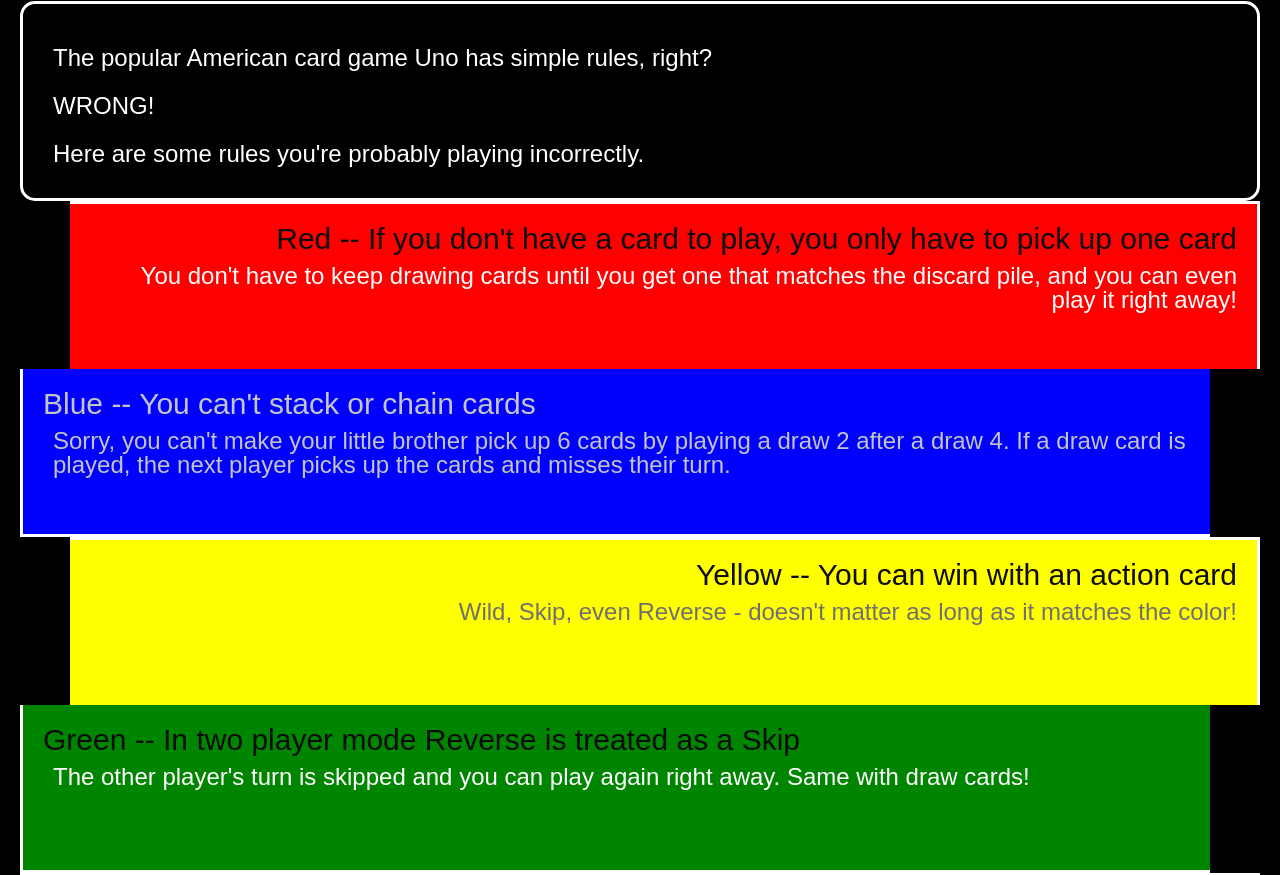
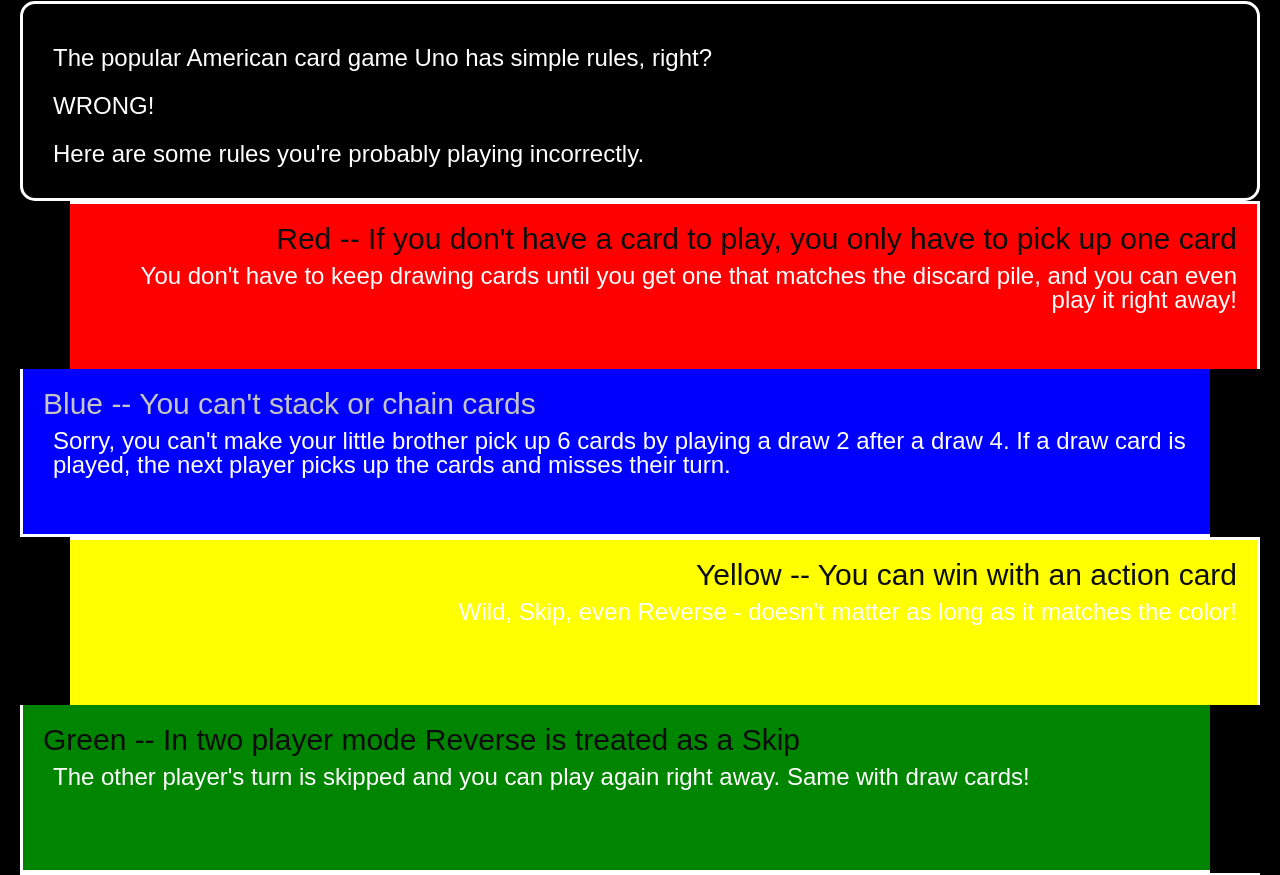
Before and after one commit to silverichim/hw2-2023, a plain HTML site: page index.html in a window 1280 px wide. Shown: the part 327-1202 px from the top of the page. Drawn offline with Linux system fonts and the light colour scheme.

Commit message:
Add files via upload

```diff
--- a/css/style.css
+++ b/css/style.css
@@ -55,7 +55,6 @@ div{
     background-color:#0000ff;
     text-align: left;
     margin-right: 50px;
-    color: #c4c4c4;
     border-top: 2px;
     border-right: 5px;
 }
@@ -69,7 +68,6 @@ div{
     background-color: #ffff00;
     text-align: right;
     margin-left: 50px;
-    color:#707070;
     border-bottom: 2px;
     border-left: 5px;
 
```
